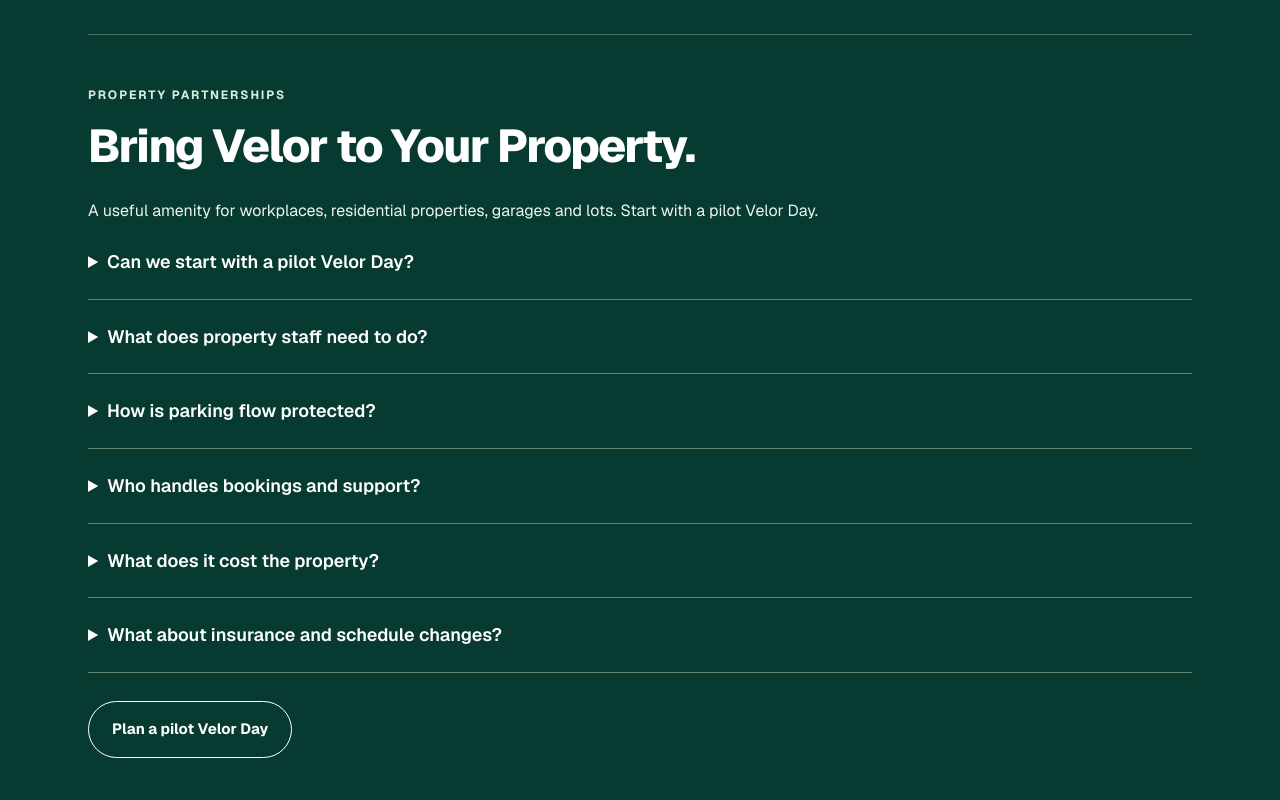
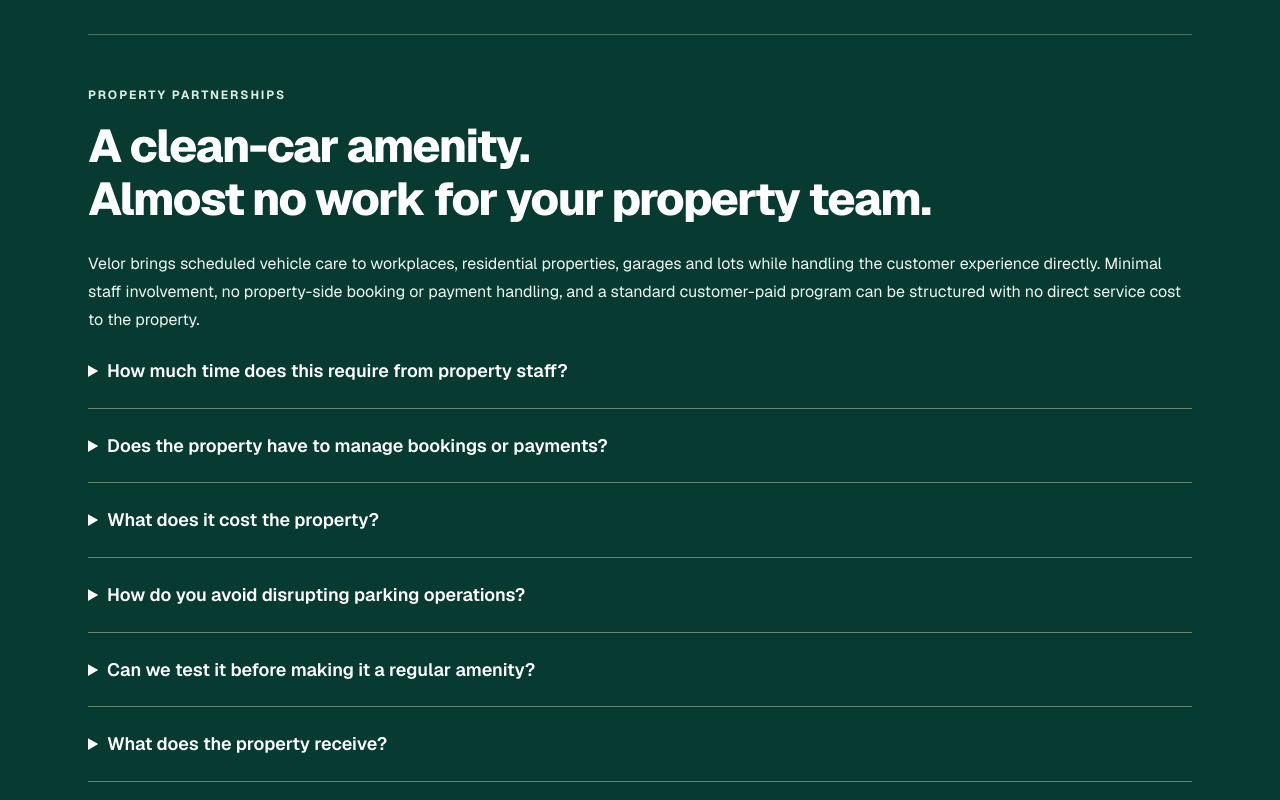
Before and after one commit to expresparking/express-parking-web, a Next.js app: page /velor in a window 1280 px wide. Shown: the part 6940-7740 px from the top of the page. Built offline with nearby package versions, Linux system fonts and the light colour scheme.

Commit message:
Refocus property partnership on zero-burden amenity

```diff
--- a/app/velor/page.tsx
+++ b/app/velor/page.tsx
@@ -14,12 +14,12 @@ const faqs = [
   ['How are photos and screens handled?', 'Before-and-after photos are kept private as a service record, not used for marketing without permission. Screens receive gentle care with a dedicated display microfiber cloth, following vehicle instructions. No steam service or added fragrance unless you request fragrance.'],
 ];
 const propertyFaqs = [
-  ['Can we start with a pilot Velor Day?', 'Yes—request a pilot to discuss demand, a suitable service area, access, dates and capacity before a recurring arrangement.'],
-  ['What does property staff need to do?', 'We agree on a site contact, access arrangements and resident or employee communications. Staff responsibilities are defined before the pilot.'],
-  ['How is parking flow protected?', 'We review designated spaces, pedestrian and vehicle routes, access and permitted working hours with the property before scheduling service.'],
-  ['Who handles bookings and support?', 'Velor coordinates service requests, confirmations, payment arrangements and customer support under the agreed property arrangement.'],
-  ['What does it cost the property?', 'Costs, sponsorship, commercial terms and any parking benefits are agreed in advance; they vary by location and program.'],
-  ['What about insurance and schedule changes?', 'Request insurance documentation during onboarding. Site requirements, weather contingencies and schedule-change procedures are agreed before operations begin.'],
+  ['How much time does this require from property staff?', 'Very little. Velor is designed to operate independently once the service area and basic access plan are approved. We handle customer communication, scheduling, payments and service questions directly.'],
+  ['Does the property have to manage bookings or payments?', 'No. Residents, employees or guests book directly with Velor. Velor handles confirmations, payments and customer support so the property team does not become the service desk.'],
+  ['What does it cost the property?', 'A standard resident- or employee-paid Velor program can be structured with no direct service cost to the property. Sponsored employee or resident programs are optional and priced separately only if the property chooses them.'],
+  ['How do you avoid disrupting parking operations?', 'We use approved service spaces and scheduled windows designed around normal parking activity. Vehicles remain within the property’s parking environment, and the program is organized to minimize interference with traffic flow and daily operations.'],
+  ['Can we test it before making it a regular amenity?', 'Yes. A Velor Day can be used as a simple pilot to measure interest and confirm that the operating setup works for the property before expanding the program.'],
+  ['What does the property receive?', 'A convenient vehicle-care amenity for residents, employees or guests without adding a new daily task for property staff. Velor manages the customer experience from booking through completion.'],
 ];
 export default function VelorPage() { return <main className="vr-page">
   <section className="vr-hero vr-wrap"><span className="vr-kicker">EXPRESS / VELOR CAR CARE</span><h1>Vehicle care<br/>without the<br/><em>extra trip.</em></h1><p className="vr-lead">Premium care, right where you park—so you can use your time for work, dinner, errands or anything else while Velor cares for your vehicle using water-conscious, environmentally responsible methods.</p><div className="vr-actions"><a className="vr-button" href="#book-velor">Book your service</a><a className="vr-button vr-outline" href="#menu">Explore services</a></div></section>
@@ -31,6 +31,6 @@ export default function VelorPage() { return <main className="vr-page">
   <section className="vr-section" id="book-velor"><VelorBooking/></section>
   <section className="vr-section"><span className="vr-kicker">FOR YOUR ORGANIZATION</span><h2>Care beyond the daily drive.</h2><div className="vr-grid vr-grid-two"><article className="vr-card"><h3>Fleet &amp; Business Vehicle Care</h3><ul><li>Local business and service vehicles</li><li>Delivery and transportation fleets</li><li>Rideshare vehicles</li><li>Rideshare and shared bicycles</li><li>Municipal and state passenger vehicles, SUVs and light-duty trucks</li></ul><p>Scheduled exterior, interior or combined care. Quotes reflect vehicle type, quantity, condition, frequency and location. Bicycles have their own component-appropriate scope and pricing. Government inquiries are subject to purchasing and vendor requirements.</p><InquiryLink interest="Fleet & Business Vehicle Care">Request a Fleet Quote</InquiryLink></article><article className="vr-card"><h3>Corporate Clean Car Day</h3><p>Give your employees a clean car while they work.</p><p>Arrange a scheduled care day at your workplace or participating garage. Sponsor a service as an appreciation gift, contribute part of the cost or arrange individual service vouchers.</p><p>We agree on packages, vehicle count, schedule and company budget in advance. Employees reserve available appointments; personal upgrades require their approval.</p><InquiryLink interest="Corporate Clean Car Day">Request a Corporate Clean Car Day</InquiryLink></article></div></section>
   <section className="vr-section"><h2>Good to know.</h2>{faqs.map(([q,a])=><details key={q}><summary>{q}</summary><p>{a}</p></details>)}</section>
-  <section className="vr-section"><span className="vr-kicker">PROPERTY PARTNERSHIPS</span><h2>Bring Velor to Your Property.</h2><p>A useful amenity for workplaces, residential properties, garages and lots. Start with a pilot Velor Day.</p>{propertyFaqs.map(([q,a])=><details key={q}><summary>{q}</summary><p>{a}</p></details>)}<div className="vr-actions"><InquiryLink interest="Bring Velor to Your Property">Plan a pilot Velor Day</InquiryLink></div></section>
+  <section className="vr-section"><span className="vr-kicker">PROPERTY PARTNERSHIPS</span><h2>A clean-car amenity.<br/>Almost no work for your property team.</h2><p>Velor brings scheduled vehicle care to workplaces, residential properties, garages and lots while handling the customer experience directly. Minimal staff involvement, no property-side booking or payment handling, and a standard customer-paid program can be structured with no direct service cost to the property.</p>{propertyFaqs.map(([q,a])=><details key={q}><summary>{q}</summary><p>{a}</p></details>)}<div className="vr-actions"><InquiryLink interest="Bring Velor to Your Property">Bring Velor to Your Property</InquiryLink></div></section>
   <section className="vr-section"><VelorInquiry/></section><p className="vr-support">Questions or something missed? <a href="tel:2039410954">Call 203-941-0954</a>.</p>
   </div></main>; }
```
